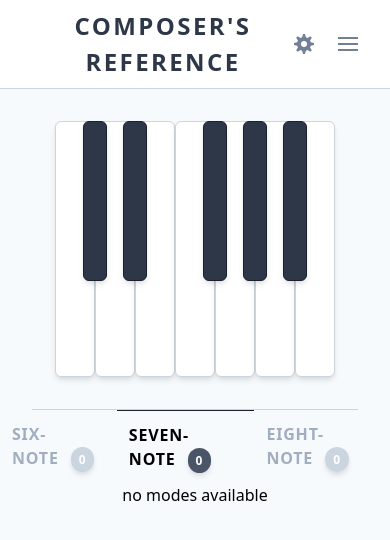
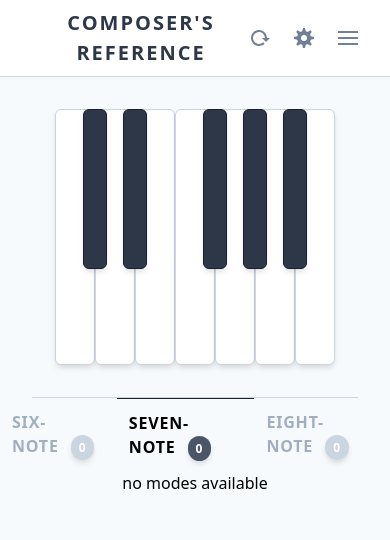
Before and after one commit to Kuzmink13/Composers-Reference, a React (Create React App) app: page / in a window 390 px wide. Shown: the top 540 px of the page. Built offline with nearby package versions, Linux system fonts and the light colour scheme.

Commit message:
Added clear-all button and key-command; Implemented closing behavior for menus

```diff
--- a/src/components/App.jsx
+++ b/src/components/App.jsx
@@ -32,6 +32,15 @@ function App() {
     );
   }
 
+  function clearAll() {
+    setIsNoteSelected(Array(notesInOctave).fill(false));
+    setRoot(undefined);
+  }
+
+  function handleDelete(event) {
+    (event.key === 'Del' || event.key === 'Delete') && clearAll();
+  }
+
   function handleNoteNamesVisible() {
     setareNoteNamesVisible(!areNoteNamesVisible);
   }
@@ -60,10 +69,18 @@ function App() {
     };
   });
 
+  useEffect(() => {
+    document.addEventListener('keydown', handleDelete);
+    return () => {
+      document.removeEventListener('keydown', handleDelete);
+    };
+  });
+
   return (
     <div className="flex flex-col h-screen bg-gray-100">
       <Navbar
         areNoteNamesVisible={areNoteNamesVisible}
+        clearAll={clearAll}
         handleNoteNamesVisible={handleNoteNamesVisible}
       />
 
--- a/src/components/Navbar.jsx
+++ b/src/components/Navbar.jsx
@@ -1,4 +1,4 @@
-import React, { useState } from 'react';
+import React, { useEffect, useState } from 'react';
 import Menu from './Menu';
 import Options from './Options';
 
@@ -16,32 +16,59 @@ function Navbar(props) {
     menuIsOpen && setMenuIsOpen(false);
   }
 
+  function closeAll() {
+    setMenuIsOpen(false);
+    setOptionsIsOpen(false);
+  }
+
+  function handleEscape(event) {
+    (event.key === 'Esc' || event.key === 'Escape') && closeAll();
+  }
+
+  useEffect(() => {
+    document.addEventListener('keydown', handleEscape);
+    return () => {
+      document.removeEventListener('keydown', handleEscape);
+    };
+  });
+
   return (
     <div className="py-2 px-auto bg-white border-b border-gray-400">
       <div className="relative mx-auto px-8 lg:max-w-screen-lg text-gray-800">
         <div className="flex justify-between items-center">
-          <h1 className="text-2xl font-bold tracking-widest text-center">
+          <h1 className="text-xl sm:text-2xl font-bold tracking-widest text-center">
             COMPOSER'S REFERENCE
           </h1>
           <div className="flex text-gray-600">
             <svg
+              onClick={props.clearAll}
+              className="fill-current h-5 w-5 mr-6 z-30"
+              viewBox="0 0 20 20"
+            >
+              <path d="M14.66 15.66A8 8 0 1 1 17 10h-2a6 6 0 1 0-1.76 4.24l1.42 1.42zM12 10h8l-4 4-4-4z" />
+            </svg>
+            <svg
               onClick={optionsHandler}
-              className="fill-current h-5 w-5 mr-6"
-              xmlns="http://www.w3.org/2000/svg"
+              className="fill-current h-5 w-5 mr-6 z-30"
               viewBox="0 0 20 20"
             >
               <path d="M3.94 6.5L2.22 3.64l1.42-1.42L6.5 3.94c.52-.3 1.1-.54 1.7-.7L9 0h2l.8 3.24c.6.16 1.18.4 1.7.7l2.86-1.72 1.42 1.42-1.72 2.86c.3.52.54 1.1.7 1.7L20 9v2l-3.24.8c-.16.6-.4 1.18-.7 1.7l1.72 2.86-1.42 1.42-2.86-1.72c-.52.3-1.1.54-1.7.7L11 20H9l-.8-3.24c-.6-.16-1.18-.4-1.7-.7l-2.86 1.72-1.42-1.42 1.72-2.86c-.3-.52-.54-1.1-.7-1.7L0 11V9l3.24-.8c.16-.6.4-1.18.7-1.7zM10 13a3 3 0 1 0 0-6 3 3 0 0 0 0 6z" />
             </svg>
             <svg
               onClick={menuHandler}
-              className="fill-current h-5 w-5"
-              xmlns="http://www.w3.org/2000/svg"
+              className="fill-current h-5 w-5 z-30"
               viewBox="0 0 20 20"
             >
               <path d="M0 3h20v2H0V3zm0 6h20v2H0V9zm0 6h20v2H0v-2z" />
             </svg>
           </div>
         </div>
+        {(optionsIsOpen || menuIsOpen) && (
+          <div
+            className="fixed h-full w-full inset-0 z-20"
+            onClick={closeAll}
+          />
+        )}
         {optionsIsOpen && <Options {...props} />}
         {menuIsOpen && <Menu />}
       </div>
```
